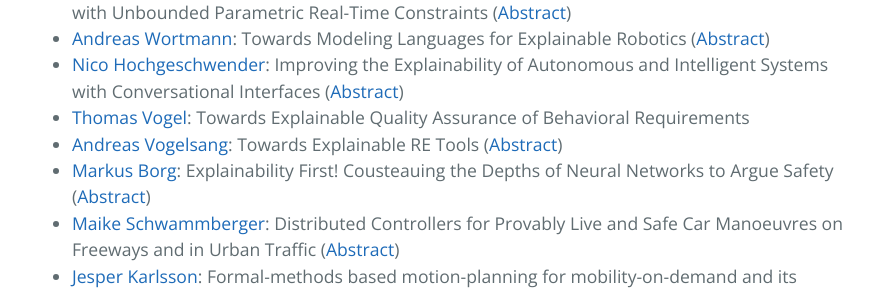
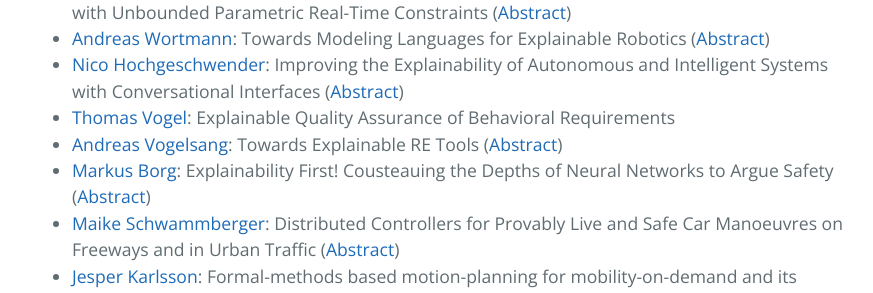
Before and after one commit to thomas-vogel/ES4CPS, a Jekyll site: the page built from program.md, in a window 1280 px wide and 900 px high, scrolled down 1673 px. Shown: the part 155-448 px from the top of the window, without its empty margins (192-1065 px from the left). Built offline with Jekyll 4.4.1, drawn with Linux system fonts in a browser that asks for light colours.

Commit message:
Update program.

```diff
--- a/program.md
+++ b/program.md
@@ -31,7 +31,7 @@ with Unbounded Parametric Real-Time Constraints ([Abstract](abstracts/Luthmann.p
 * [Andreas Wortmann](http://www.se-rwth.de/staff/wortmann/){:target="_blank"}: Towards Modeling Languages for Explainable Robotics ([Abstract](abstracts/Wortmann.pdf))
 * [Nico Hochgeschwender](http://www.dlr.de/sc){:target="_blank"}: Improving the Explainability of Autonomous and Intelligent
 Systems with Conversational Interfaces ([Abstract](abstracts/Hochgeschwender.pdf))
-* [Thomas Vogel](http://thomas-vogel.github.io/){:target="_blank"}: Towards Explainable Quality Assurance of Behavioral Requirements
+* [Thomas Vogel](http://thomas-vogel.github.io/){:target="_blank"}: Explainable Quality Assurance of Behavioral Requirements
 * [Andreas Vogelsang](https://www.dcaiti.tu-berlin.de/people/vogelsang/){:target="_blank"}: Towards Explainable RE Tools ([Abstract](abstracts/Vogelsang.pdf))
 * [Markus Borg](https://www.sics.se/people/markus-borg){:target="_blank"}: Explainability First! Cousteauing the Depths of Neural Networks to Argue Safety ([Abstract](abstracts/Borg.pdf))
 * [Maike Schwammberger](https://uol.de/csd/persons/maike-schwammberger-msc/){:target="_blank"}: Distributed Controllers for Provably Live and Safe Car
```
